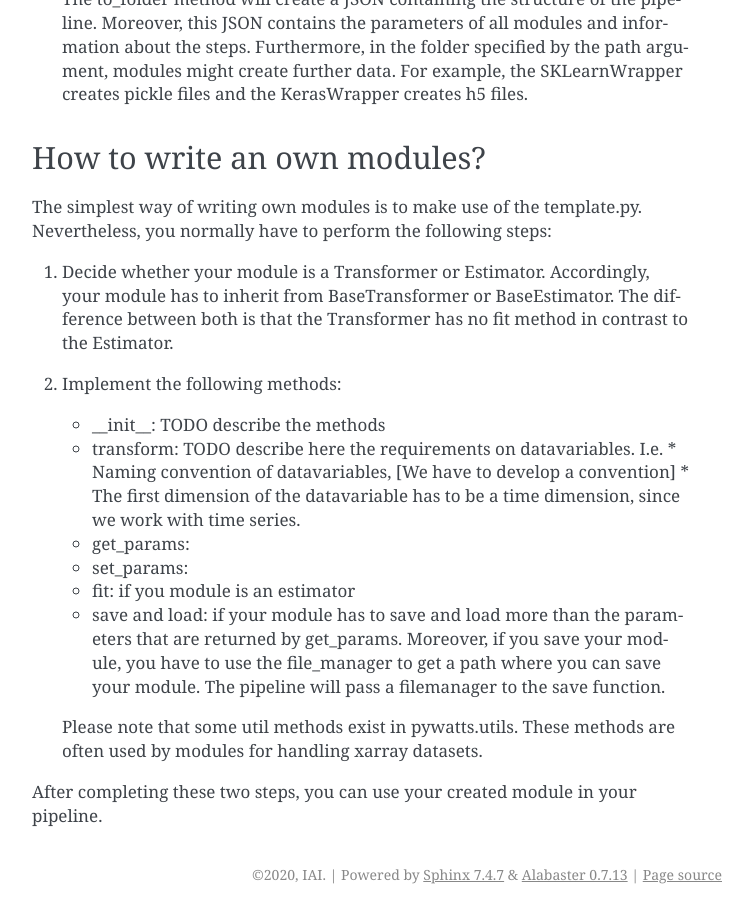
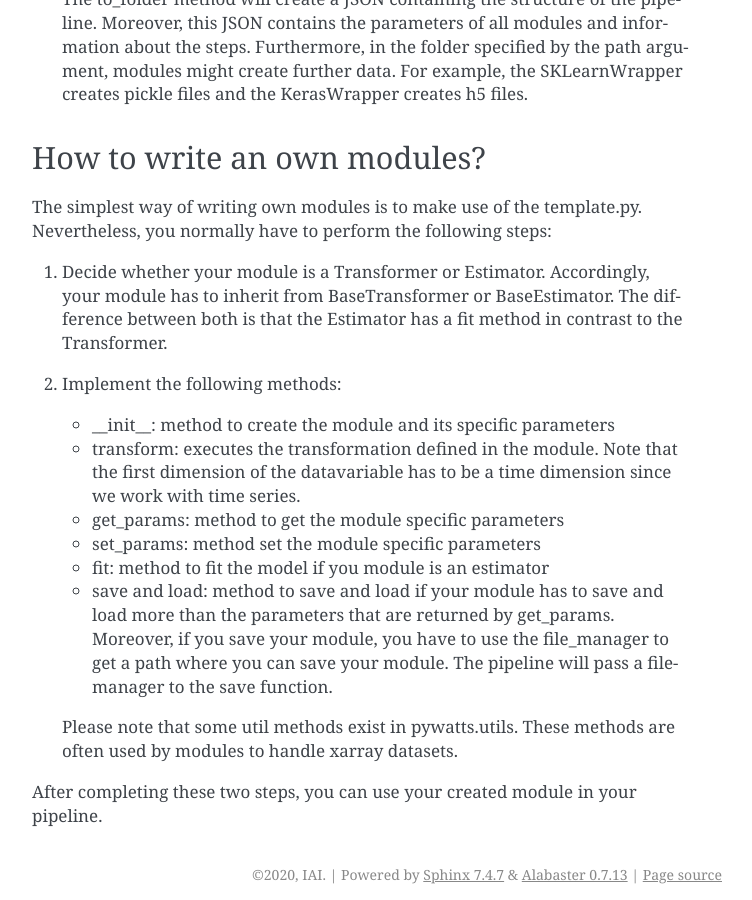
Before and after one commit to KIT-IAI/pyWATTS, a Sphinx documentation site: the page built from docs/source/how_to_use.rst, in a window 1280 px wide and 900 px high, scrolled down 2140 px. Shown: the whole window, without its empty margins (388-1140 px from the left). Built offline with Sphinx 7.4.7, drawn with Linux system fonts in a browser that asks for light colours.

Commit message:
completing how to use (#2)

```diff
--- a/docs/source/how_to_use.rst
+++ b/docs/source/how_to_use.rst
@@ -93,21 +93,19 @@ How to write an own modules?
 The simplest way of writing own modules is to make use of the template.py. Nevertheless, you normally have to perform the following steps:
 
 1. Decide whether your module is a Transformer or Estimator. Accordingly, your module has to inherit from BaseTransformer or BaseEstimator.
-   The difference between both is that the Transformer has no fit method in contrast to the Estimator.
+   The difference between both is that the Estimator has a fit method in contrast to the Transformer.
 2. Implement the following methods:
 
-   * __init__: TODO describe the methods
-   * transform: TODO describe here the requirements on datavariables. I.e.
-     * Naming convention of datavariables, [We have to develop a convention]
-     * The first dimension of the datavariable has to be a time dimension, since we work with time series.
-   * get_params:
-   * set_params:
-   * fit: if you module is an estimator
-   * save and load: if your module has to save and load more than the parameters that are returned by get_params.
+   * __init__: method to create the module and its specific parameters
+   * transform: executes the transformation defined in the module. Note that the first dimension of the datavariable has to be a time dimension since we work with time series.
+   * get_params: method to get the module specific parameters
+   * set_params: method set the module specific parameters
+   * fit: method to fit the model if you module is an estimator
+   * save and load: method to save and load if your module has to save and load more than the parameters that are returned by get_params.
      Moreover, if you save your module, you have to use the file_manager to get a path where you can save your module.
      The pipeline will pass a filemanager to the save function.
 
-   Please note that some util methods exist in pywatts.utils. These methods are often used by modules for handling
+   Please note that some util methods exist in pywatts.utils. These methods are often used by modules to handle
    xarray datasets.
 
 After completing these two steps, you can use your created module in your pipeline.
```
Also changed, not shown: README.md (+2 -2 lines).
